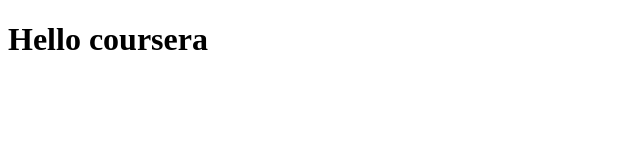
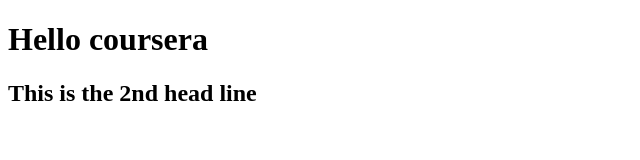
Before and after one commit to metalblast777/coursera-test, a plain HTML site: page index.html in a window 1280 px wide. Shown: the whole page, without its empty margins (0-640 px from the left). Drawn offline with Linux system fonts and the light colour scheme.

Commit message:
Next verion if web file.

```diff
--- a/index.html
+++ b/index.html
@@ -6,5 +6,6 @@
   </head>
   <body>
 <h1>Hello coursera</h1>
+<h2> This is the 2nd head line</h2>
   </body>
 </html>
```
